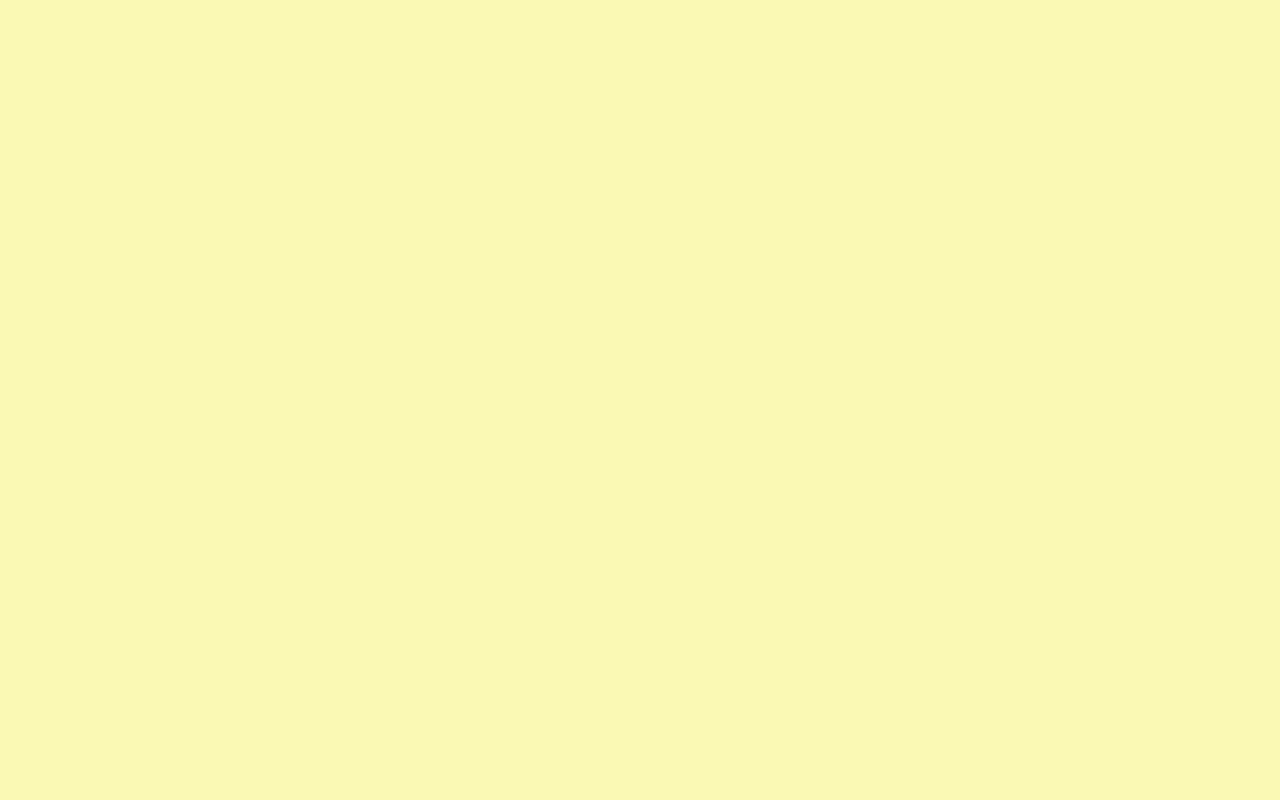
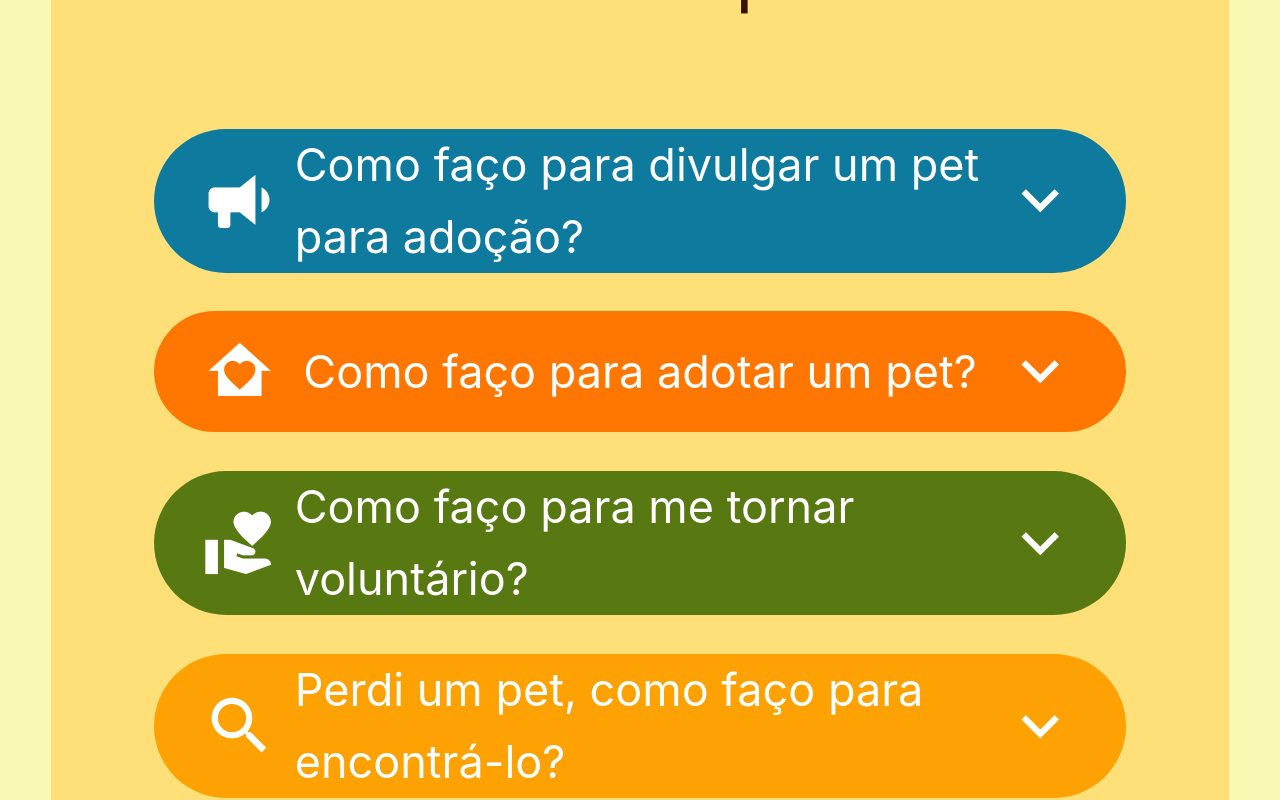
Before and after one commit to CaritasPets/Front-End, a Vue app: page / in a window 1280 px wide. Shown: the part 4500-5300 px from the top of the page. Before the commit the page ends 4232 px from the top, so only its background shows below. Built offline with nearby package versions, Linux system fonts and the light colour scheme.

Commit message:
FEAT: Created the RecolhivelComponent and stores #1

```diff
--- /dev/null
+++ b/src/components/RecolhivelComponent.vue
@@ -0,0 +1,74 @@
+<script setup>
+import { ref } from 'vue'
+
+const props = defineProps(['icon', 'text', 'background', 'title'])
+const open = ref(false)
+const classOpen = ref('close');
+function toOpen() {
+    if(classOpen.value == 'close'){
+        classOpen.value = 'open'
+    } else{
+        classOpen.value = 'close'
+    }
+}
+</script>
+
+<template>
+  <div class="recolhivel" :style="'background:' + props.background">
+    <div class="topo" @click="toOpen(), open = !open">
+      <span :class="props.icon"></span>
+      <h3>{{ props.title }}</h3>
+      <span class="mdi mdi-chevron-down" v-if="open == false"></span>
+      <span class="mdi mdi-chevron-up" v-else></span>
+    </div>
+    <div class="text" :class="classOpen">
+        <p>{{ props.text }}</p>
+    </div>
+  </div>
+</template>
+
+<style scoped>
+div.recolhivel {
+  width: 100%;
+  border-radius: 80px;
+  padding: 0 5%;
+  margin: 4% 0;
+  color: #fff;
+  transition: all 1s;
+
+  div.topo {
+    width: 100%;
+    display: flex;
+    justify-content: space-between;
+    align-items: center;
+    cursor: pointer;
+    transition: all 1s;
+
+    h3 {
+      margin: 0 2%;
+      font-size: 300%;
+    }
+    span {
+      font-size: 500%;
+    }
+  }
+  div.open{
+    border-top: solid #fff 1px;
+    padding: 4% 0;
+    transition: all 1s;
+
+    p{
+        font-size: 200%;
+    }
+  }
+  div.close{
+    opacity: 0;
+    position: absolute;
+  }
+}
+div.recolhivel:hover {
+    div.topo{
+        color: #ffffff81;
+    }
+}
+</style>
--- a/src/stores/CardFuncionalidadeStore.js
+++ b/src/stores/CardFuncionalidadeStore.js
@@ -1,8 +1,8 @@
 import { defineStore } from "pinia";
 import { ref } from "vue";
 
-export const useCardFuncionalidadeStore = defineStore('nome-store', () => {
-    const propriedadesFuncionalidades = ref({
+export const useCardFuncionalidadeStore = defineStore('card-store', () => {
+    const propriedades = ref({
         card1: {
             text: 'De um lar para um pet',
             icon: 'mdi mdi-home-heart',
@@ -23,6 +23,6 @@ export const useCardFuncionalidadeStore = defineStore('nome-store', () => {
         }
     })
     return {
-        propriedadesFuncionalidades,
+        propriedades,
     }
 })
--- /dev/null
+++ b/src/stores/RecolhiveisStore.js
@@ -0,0 +1,35 @@
+import { defineStore } from "pinia";
+import { ref } from "vue";
+
+export const useRecolhivelStore = defineStore('recolhiveis', () => {
+    const propriedades = ref({
+        recolhivel1: {
+            icon: 'mdi mdi-bullhorn',
+            title: 'Como faço para divulgar um pet para adoção?',
+            background: '#0D7A9E',
+            text: 'Basta acessar a Página de Adoção, preencher com os dados do pet e clicar em Criar Anúncio. (É necessário ao menos adicionar a foto, informações do pet, informações de contato e endereço para que o anúncio seja criado com sucesso!)',
+        },
+        recolhivel2: {
+            icon: 'mdi mdi-home-heart',
+            title: 'Como faço para adotar um pet?',
+            background: '#FF7700',
+            text: 'Basta acessar a Página de Adoção, ver os pets disponíveis e entrar em contato com o anunciante do pet que você deseja adotar pelas infromações de contato presentes no anúncio.',
+        },
+        recolhivel3: {
+            icon: 'mdi mdi-hand-heart',
+            title: 'Como faço para me tornar voluntário?',
+            background: '#587911',
+            text: 'Basta acessar a Página de ONGs, ver as nossas organizações parceiras e entrar em contato com aquela que desejar ajudar. Você pode ajudar com doações, lar temporário ou trabalho voluntário.',
+        },
+        recolhivel4: {
+            icon: 'mdi mdi-magnify',
+            title: 'Perdi um pet, como faço para encontrá-lo?',
+            background: '#fda202',
+            text: 'Basta acessar a Página de “Procura-se”, preencher com os dados do seu pet e clicar em Criar Anúncio. (É necessário ao menos adicionar a foto, informações do pet, informações de contato e endereço para que o anúncio seja criado com sucesso!)',
+        }
+    })
+
+    return {
+        propriedades
+    }
+})
--- a/src/views/HomeView.vue
+++ b/src/views/HomeView.vue
@@ -1,35 +1,66 @@
 <script setup>
     import CardFuncionalidade from '../components/CardFuncionalidade.vue';
     import InfoAdocao from '../components/InfoAdocao.vue';
+    import RecolhivelComponent from '../components/RecolhivelComponent.vue';
     import { useCardFuncionalidadeStore } from '../stores/CardFuncionalidadeStore';
+    import { useRecolhivelStore } from '../stores/RecolhiveisStore';
+
     const storeCardFuncionalidades = useCardFuncionalidadeStore();
-
+    const recolhivelStore = useRecolhivelStore();
 </script>
 
 <template>
     <header>Home</header>
     <section class="funcionalidades">
         <CardFuncionalidade
-            :background="storeCardFuncionalidades.propriedadesFuncionalidades.card1.background"
-            :icon="storeCardFuncionalidades.propriedadesFuncionalidades.card1.icon"
-            :iconBackground ="storeCardFuncionalidades.propriedadesFuncionalidades.card1.iconBackground"
-            :text="storeCardFuncionalidades.propriedadesFuncionalidades.card1.text"
+            :background="storeCardFuncionalidades.propriedades.card1.background"
+            :icon="storeCardFuncionalidades.propriedades.card1.icon"
+            :iconBackground ="storeCardFuncionalidades.propriedades.card1.iconBackground"
+            :text="storeCardFuncionalidades.propriedades.card1.text"
         />
         <CardFuncionalidade
-            :background="storeCardFuncionalidades.propriedadesFuncionalidades.card2.background"
-            :icon="storeCardFuncionalidades.propriedadesFuncionalidades.card2.icon"
-            :iconBackground ="storeCardFuncionalidades.propriedadesFuncionalidades.card2.iconBackground"
-            :text="storeCardFuncionalidades.propriedadesFuncionalidades.card2.text"
+            :background="storeCardFuncionalidades.propriedades.card2.background"
+            :icon="storeCardFuncionalidades.propriedades.card2.icon"
+            :iconBackground ="storeCardFuncionalidades.propriedades.card2.iconBackground"
+            :text="storeCardFuncionalidades.propriedades.card2.text"
         />
         <CardFuncionalidade
-            :background="storeCardFuncionalidades.propriedadesFuncionalidades.card3.background"
-            :icon="storeCardFuncionalidades.propriedadesFuncionalidades.card3.icon"
-            :iconBackground ="storeCardFuncionalidades.propriedadesFuncionalidades.card3.iconBackground"
-            :text="storeCardFuncionalidades.propriedadesFuncionalidades.card3.text"
+            :background="storeCardFuncionalidades.propriedades.card3.background"
+            :icon="storeCardFuncionalidades.propriedades.card3.icon"
+            :iconBackground ="storeCardFuncionalidades.propriedades.card3.iconBackground"
+            :text="storeCardFuncionalidades.propriedades.card3.text"
         />
     </section>
     <section class="info-adocao">
         <InfoAdocao/>
+    </section>
+    <section class="duvidas">
+        <h2>Dúvidas Frequentes</h2>
+        <RecolhivelComponent
+            :icon="recolhivelStore.propriedades.recolhivel1.icon"
+            :title="recolhivelStore.propriedades.recolhivel1.title"
+            :background="recolhivelStore.propriedades.recolhivel1.background"
+            :text="recolhivelStore.propriedades.recolhivel1.text"
+            />
+        <RecolhivelComponent
+            :icon="recolhivelStore.propriedades.recolhivel2.icon"
+            :title="recolhivelStore.propriedades.recolhivel2.title"
+            :background="recolhivelStore.propriedades.recolhivel2.background"
+            :text="recolhivelStore.propriedades.recolhivel2.text"
+            />
+        <RecolhivelComponent
+            :icon="recolhivelStore.propriedades.recolhivel3.icon"
+            :title="recolhivelStore.propriedades.recolhivel3.title"
+            :background="recolhivelStore.propriedades.recolhivel3.background"
+            :text="recolhivelStore.propriedades.recolhivel3.text"
+        />
+        <RecolhivelComponent
+            :icon="recolhivelStore.propriedades.recolhivel4.icon"
+            :title="recolhivelStore.propriedades.recolhivel4.title"
+            :background="recolhivelStore.propriedades.recolhivel4.background"
+            :text="recolhivelStore.propriedades.recolhivel4.text"
+        />
+
     </section>
 </template>
 
@@ -44,4 +75,17 @@
         margin: 2% 0;
         padding: 0;
     }
+    section.duvidas{
+        background: #FFE078;
+        margin: 8% 4%;
+        padding: 8% 8%;
+        border-radius: 80px;
+
+        h2{
+            text-align: center;
+            font-size: 500%;
+            color: #361300;
+            margin-bottom: 10%;
+        }
+    }
 </style>
```
